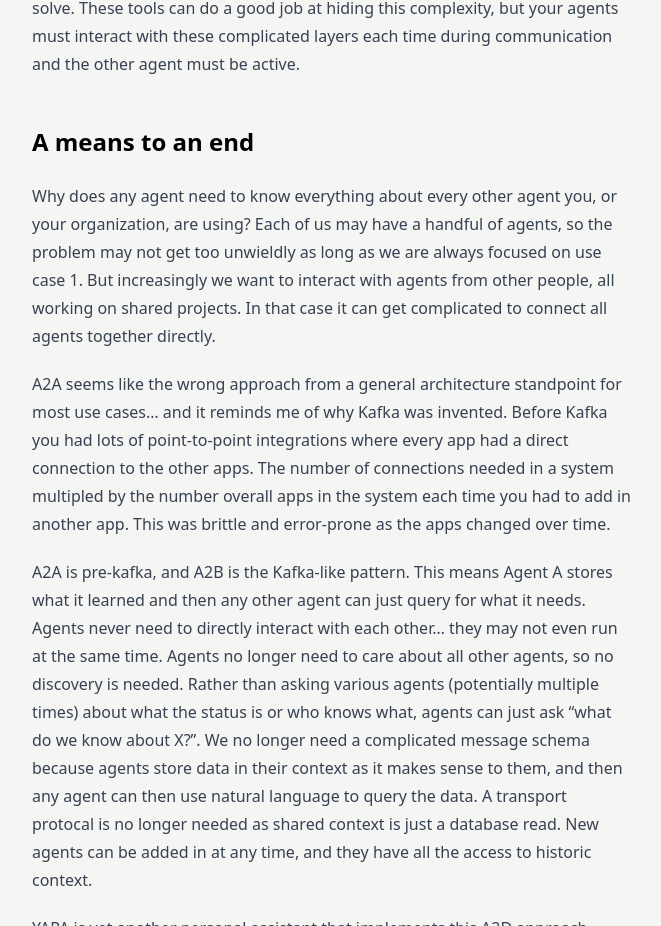
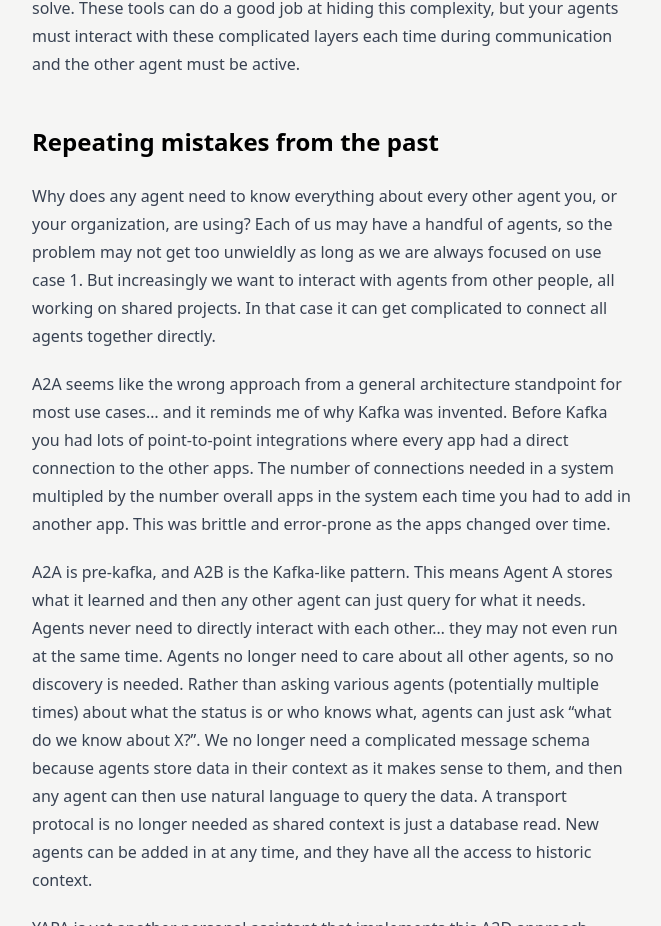
Before and after one commit to vuldin/vuldin-site, an Astro site: page /blog/shared-context-vs-a2a in a window 1280 px wide. Shown: the part 4460-5386 px from the top of the page, without its empty margins (308-969 px from the left). Built offline with nearby package versions, Linux system fonts and the light colour scheme; Astro itself is replaced by a stand-in of ours; a web font is replaced by a local one.

Commit message:
Updated section title

```diff
--- a/src/content/blog/shared-context-vs-a2a/index.md
+++ b/src/content/blog/shared-context-vs-a2a/index.md
@@ -88,7 +88,7 @@ Let's take a step back and look at what these projects are either building or pl
 
 All of this exists to solve one problem: sharing context between agents. Agent A knows something, and agent B needs it. So these tools are building infrastructure to connect these. But with these tools, add more agents means more complexity that each agent must navigate. Each agent must know about all other agents, determine the level of trust, know how to communicate with them, learn about their capabilities, etc. This is additional context unrelated to the actual project you are working on, or the original problem you are trying to solve. These tools can do a good job at hiding this complexity, but your agents must interact with these complicated layers each time during communication and the other agent must be active.
 
-## A means to an end
+## Repeating mistakes from the past
 
 Why does any agent need to know everything about every other agent you, or your organization, are using? Each of us may have a handful of agents, so the problem may not get too unwieldly as long as we are always focused on use case 1. But increasingly we want to interact with agents from other people, all working on shared projects. In that case it can get complicated to connect all agents together directly.
 
```
